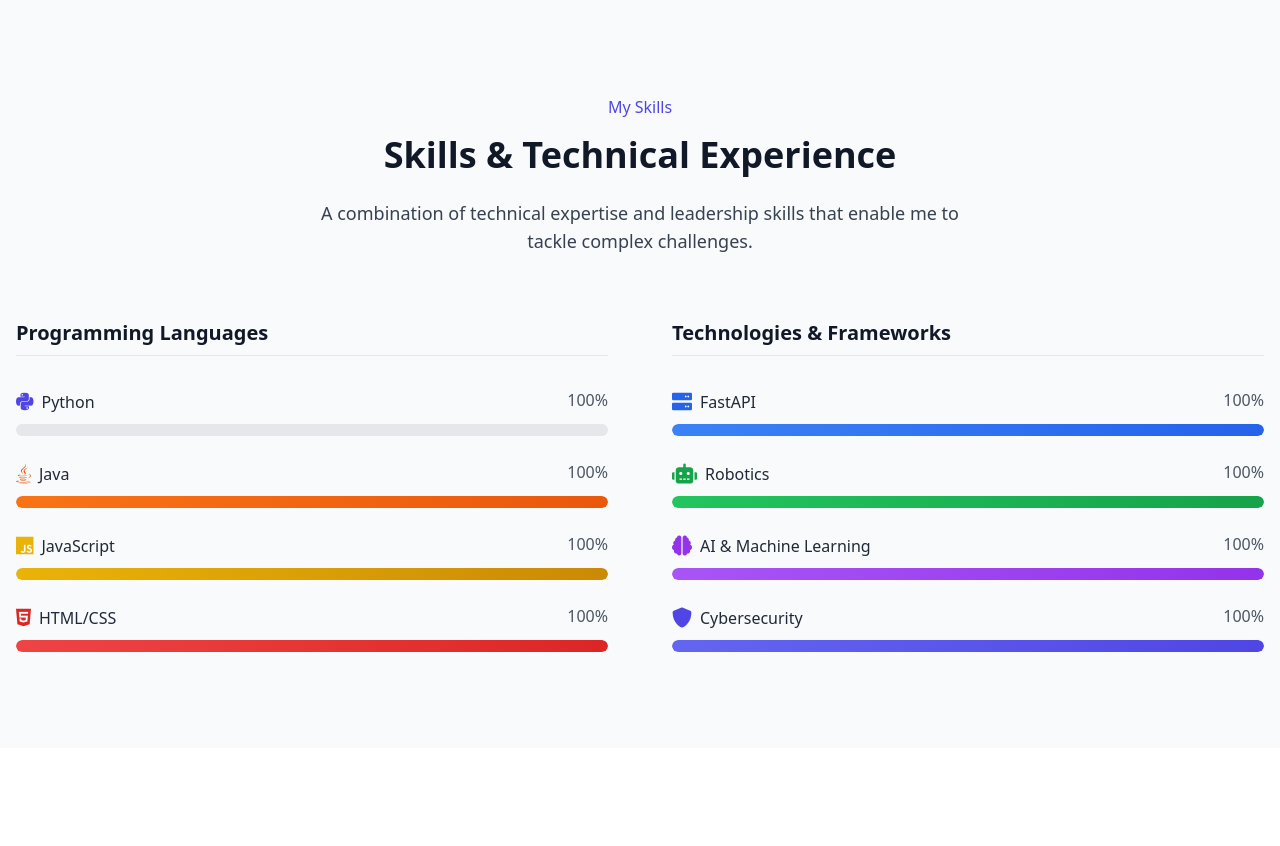
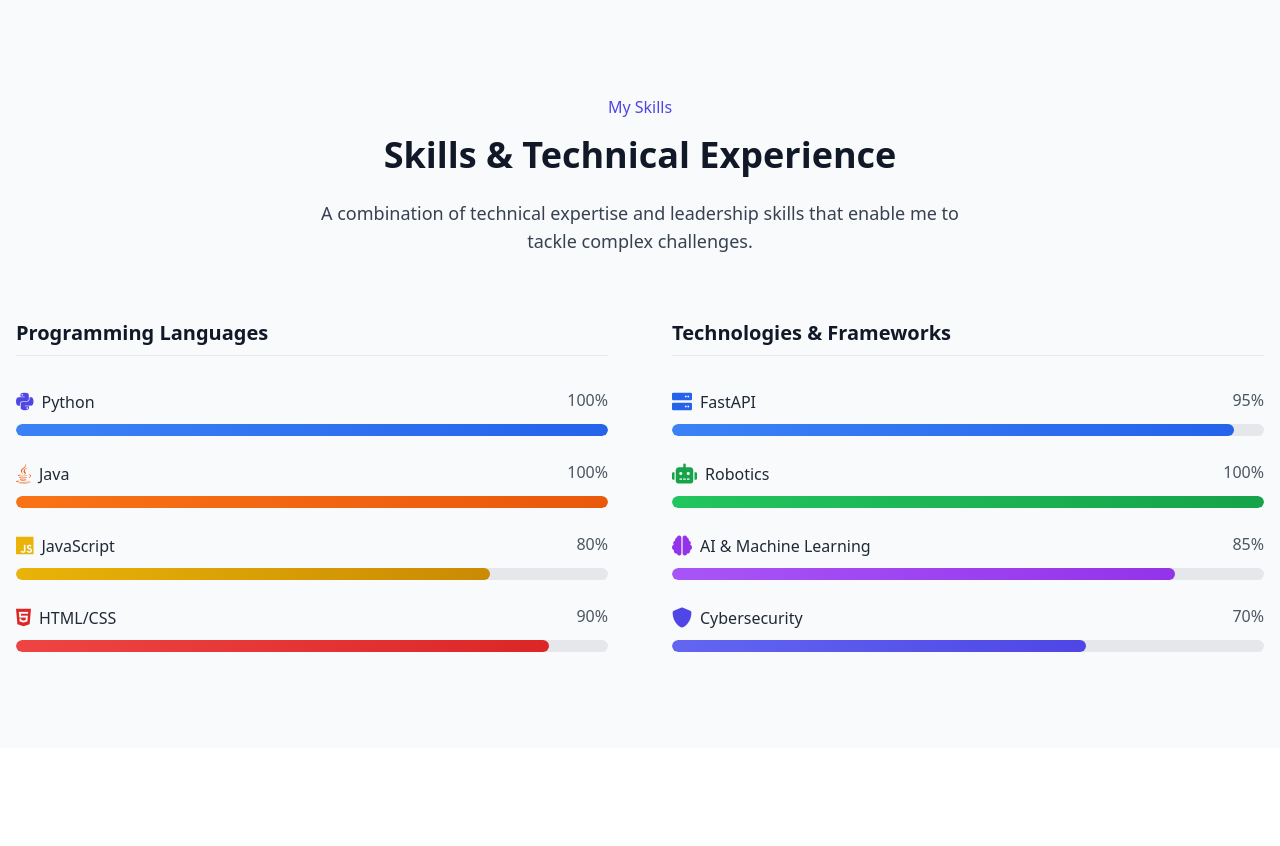
Before and after one commit to AdityaT248/pers-web, a FastAPI app: page / in a window 1280 px wide. Shown: the part 1841-2687 px from the top of the page. Run offline with FastAPI, Linux system fonts and the light colour scheme; some libraries are stand-ins or nearby versions.

Commit message:
fix skills and tech experience percentages

```diff
--- a/main.py
+++ b/main.py
@@ -58,9 +58,9 @@ async def resume(request: Request):
     # Alternatively, to serve a PDF:
     # return FileResponse("static/files/resume.pdf")
 
-@app.get("/favicon.ico", response_class=FileResponse)
-async def favicon():
-    return FileResponse("static/favicon.ico")
+#@app.get("/favicon.ico", response_class=FileResponse)
+#async def favicon():
+#    return FileResponse("static/favicon.ico")
 
 # Simple debugging endpoint to check template existence
 @app.get("/debug")
--- a/templates/partials/skills-section.html
+++ b/templates/partials/skills-section.html
@@ -32,8 +32,9 @@
                             <span class="text-gray-600 dark:text-gray-400">100%</span>
                         </div>
                         <div class="h-3 bg-gray-200 dark:bg-gray-700 rounded-full overflow-hidden">
-                            <div class="h-full bg-gradient-to-r from-primary-500 to-primary-600 rounded-full" style="width: 100%"></div>
+                            <div class="h-full bg-gradient-to-r from-blue-500 to-blue-600 rounded-full" style="width: 100%"></div>
                         </div>
+
                     </div>
 
                     <!-- Java -->
@@ -57,10 +58,10 @@
                                 <i class="fab fa-js text-xl text-yellow-500 dark:text-yellow-400 mr-2"></i>
                                 <span class="font-medium text-gray-800 dark:text-gray-200">JavaScript</span>
                             </div>
-                            <span class="text-gray-600 dark:text-gray-400">100%</span>
+                            <span class="text-gray-600 dark:text-gray-400">80%</span>
                         </div>
                         <div class="h-3 bg-gray-200 dark:bg-gray-700 rounded-full overflow-hidden">
-                            <div class="h-full bg-gradient-to-r from-yellow-500 to-yellow-600 rounded-full" style="width: 100%"></div>
+                            <div class="h-full bg-gradient-to-r from-yellow-500 to-yellow-600 rounded-full" style="width: 80%"></div>
                         </div>
                     </div>
 
@@ -71,10 +72,10 @@
                                 <i class="fab fa-html5 text-xl text-red-600 dark:text-red-400 mr-2"></i>
                                 <span class="font-medium text-gray-800 dark:text-gray-200">HTML/CSS</span>
                             </div>
-                            <span class="text-gray-600 dark:text-gray-400">100%</span>
+                            <span class="text-gray-600 dark:text-gray-400">90%</span>
                         </div>
                         <div class="h-3 bg-gray-200 dark:bg-gray-700 rounded-full overflow-hidden">
-                            <div class="h-full bg-gradient-to-r from-red-500 to-red-600 rounded-full" style="width: 100%"></div>
+                            <div class="h-full bg-gradient-to-r from-red-500 to-red-600 rounded-full" style="width: 90%"></div>
                         </div>
                     </div>
                 </div>
@@ -94,10 +95,10 @@
                                 <i class="fas fa-server text-xl text-blue-600 dark:text-blue-400 mr-2"></i>
                                 <span class="font-medium text-gray-800 dark:text-gray-200">FastAPI</span>
                             </div>
-                            <span class="text-gray-600 dark:text-gray-400">100%</span>
+                            <span class="text-gray-600 dark:text-gray-400">95%</span>
                         </div>
                         <div class="h-3 bg-gray-200 dark:bg-gray-700 rounded-full overflow-hidden">
-                            <div class="h-full bg-gradient-to-r from-blue-500 to-blue-600 rounded-full" style="width: 100%"></div>
+                            <div class="h-full bg-gradient-to-r from-blue-500 to-blue-600 rounded-full" style="width: 95%"></div>
                         </div>
                     </div>
 
@@ -122,10 +123,10 @@
                                 <i class="fas fa-brain text-xl text-purple-600 dark:text-purple-400 mr-2"></i>
                                 <span class="font-medium text-gray-800 dark:text-gray-200">AI & Machine Learning</span>
                             </div>
-                            <span class="text-gray-600 dark:text-gray-400">100%</span>
+                            <span class="text-gray-600 dark:text-gray-400">85%</span>
                         </div>
                         <div class="h-3 bg-gray-200 dark:bg-gray-700 rounded-full overflow-hidden">
-                            <div class="h-full bg-gradient-to-r from-purple-500 to-purple-600 rounded-full" style="width: 100%"></div>
+                            <div class="h-full bg-gradient-to-r from-purple-500 to-purple-600 rounded-full" style="width: 85%"></div>
                         </div>
                     </div>
 
@@ -136,10 +137,10 @@
                                 <i class="fas fa-shield-alt text-xl text-indigo-600 dark:text-indigo-400 mr-2"></i>
                                 <span class="font-medium text-gray-800 dark:text-gray-200">Cybersecurity</span>
                             </div>
-                            <span class="text-gray-600 dark:text-gray-400">100%</span>
+                            <span class="text-gray-600 dark:text-gray-400">70%</span>
                         </div>
                         <div class="h-3 bg-gray-200 dark:bg-gray-700 rounded-full overflow-hidden">
-                            <div class="h-full bg-gradient-to-r from-indigo-500 to-indigo-600 rounded-full" style="width: 100%"></div>
+                            <div class="h-full bg-gradient-to-r from-indigo-500 to-indigo-600 rounded-full" style="width: 70%"></div>
                         </div>
                     </div>
                 </div>
```
